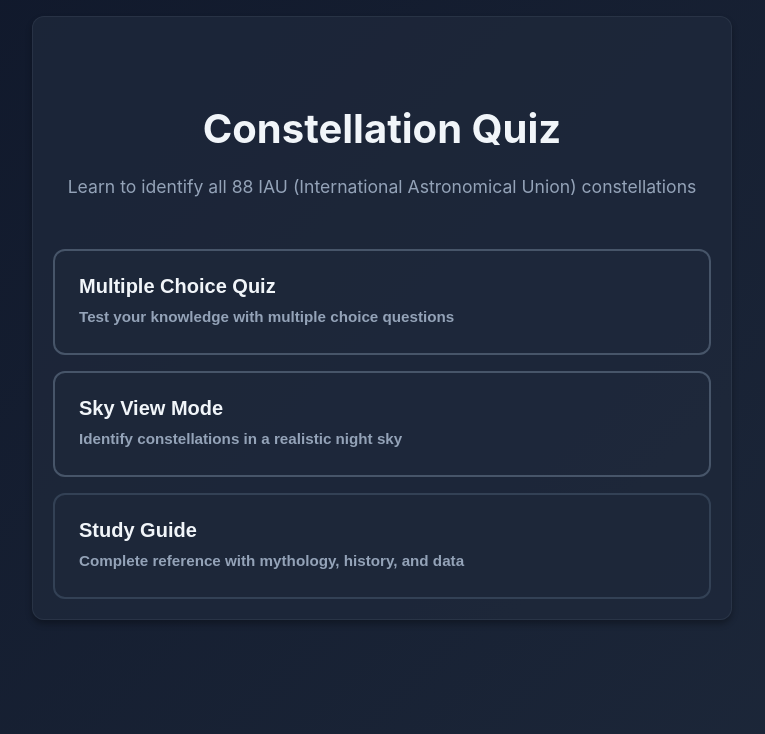
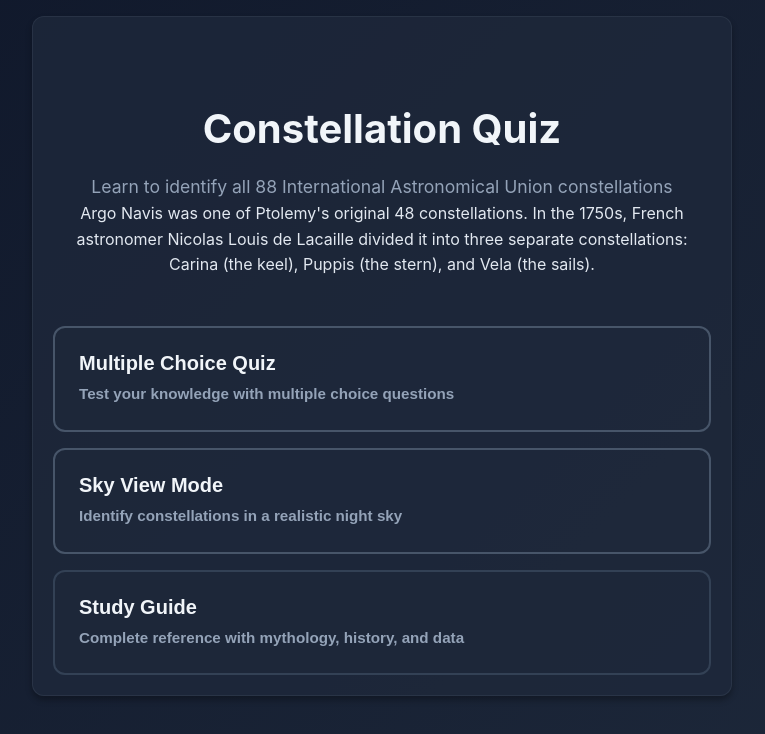
Before and after one commit to cozenom/Constellation_Quiz, a React (Vite) app: page / in a window 1280 px wide. Shown: the top 734 px of the page, without its empty margins (258-1023 px from the left). Built offline with nearby package versions, Linux system fonts and the light colour scheme; no server answers.

Commit message:
quiz setup screen upgrades

```diff
--- a/src/components/QuizSetup.jsx
+++ b/src/components/QuizSetup.jsx
@@ -95,14 +95,13 @@ function QuizSetup({ onStart, onBack, constellationData, initialConfig }) {
 
     return (
         <div>
-            <h1>🌟 Constellation Quiz</h1>
-            <p className="subtitle">Learn to identify all 88 constellations by their star patterns</p>
-
             <button className="back-button" onClick={onBack}>
                 ← Back
             </button>
 
             <div className="card">
+                <h1>Multiple Choice Quiz Setup</h1>
+                <p className="subtitle">Configure your quiz settings</p>
                 <div className="setup-grid">
                     {/* Section: Quiz Settings */}
                     <div className="section-header full-width">Quiz Settings</div>
--- a/src/components/SkyViewSetup.jsx
+++ b/src/components/SkyViewSetup.jsx
@@ -98,7 +98,8 @@ function SkyViewSetup({ onStart, onBack, constellationData, initialConfig }) {
             </button>
 
             <div className="card">
-                <h2>Sky View Mode Setup</h2>
+                <h1>Sky View Mode Setup</h1>
+                <p className="subtitle">Configure your night sky identification settings</p>
 
                 <div className="setup-grid">
                 {/* Section: Quiz Settings */}
--- a/src/components/Title.jsx
+++ b/src/components/Title.jsx
@@ -1,7 +1,24 @@
-import React from 'react';
+import React, { useState, useEffect } from 'react';
 import './Title.css';
 
+const FACTS = [
+    "The 88 constellations cover the entire celestial sphere with official boundaries adopted by the International Astronomical Union in 1928, ensuring every point in the sky belongs to exactly one constellation.",
+    "Ptolemy catalogued 48 constellations in 150 AD, based on earlier Greek and Mesopotamian astronomy. The remaining 40 were added centuries later by European explorers mapping the southern skies.",
+    "The 12 zodiac constellations lie along the ecliptic, the Sun's apparent path across the sky: Aries, Taurus, Gemini, Cancer, Leo, Virgo, Libra, Scorpio, Sagittarius, Capricorn, Aquarius, and Pisces.",
+    "All 88 constellations have Latin names due to their Roman and European origins. In 1922, the IAU adopted three-letter abbreviations for each (like Ori for Orion, UMa for Ursa Major).",
+    "Argo Navis was one of Ptolemy's original 48 constellations. In the 1750s, French astronomer Nicolas Louis de Lacaille divided it into three separate constellations: Carina (the keel), Puppis (the stern), and Vela (the sails).",
+    "European astronomers proposed constellations for the southern sky and filled gaps between traditional ones. Eugène Joseph Delporte drew precise boundaries in 1928 so astronomers could specify exact celestial positions."
+];
+
 function Title({ onSelectRegularQuiz, onSelectSkyView, onSelectStudy }) {
+    const [currentFact, setCurrentFact] = useState('');
+
+    useEffect(() => {
+        // Pick a random fact on mount
+        const randomFact = FACTS[Math.floor(Math.random() * FACTS.length)];
+        setCurrentFact(randomFact);
+    }, []);
+
     return (
         <div className="card title-screen">
             {/* Empty header for consistent spacing with other screens */}
@@ -11,7 +28,12 @@ function Title({ onSelectRegularQuiz, onSelectSkyView, onSelectStudy }) {
 
             <div className="title-hero">
                 <h1>Constellation Quiz</h1>
-                <p className="subtitle">Learn to identify all 88 IAU (International Astronomical Union) constellations</p>
+                <p className="subtitle">Learn to identify all 88 International Astronomical Union constellations</p>
+                {currentFact && (
+                    <div className="fun-fact">
+                        {currentFact}
+                    </div>
+                )}
             </div>
 
             <div className="title-buttons">
```
